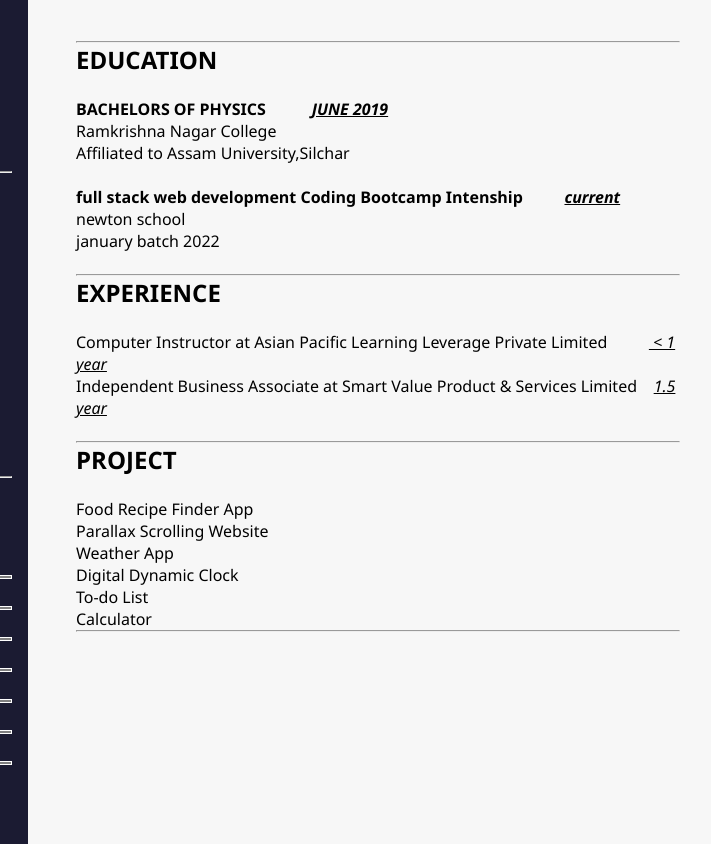
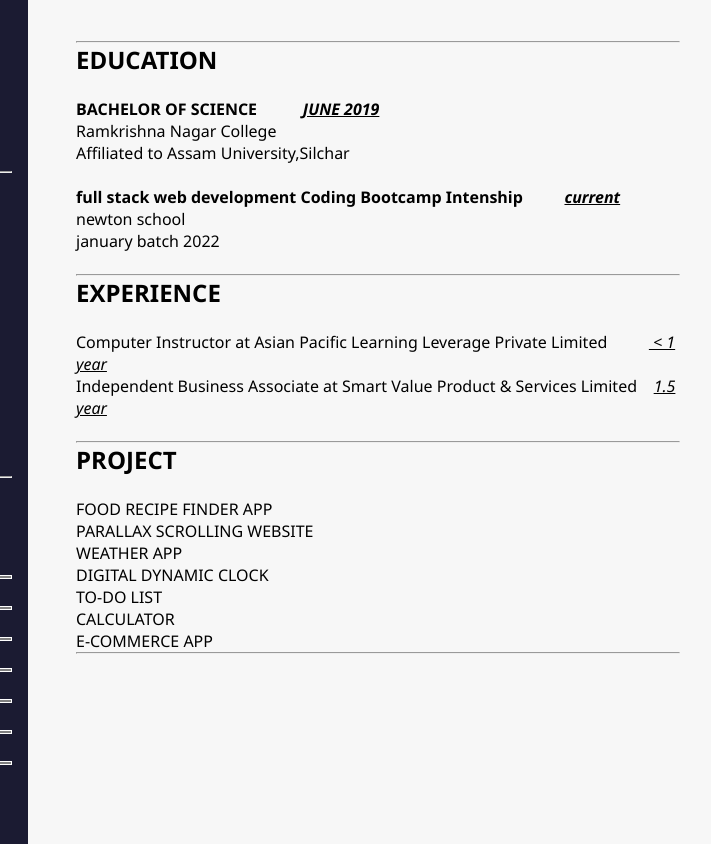
Before and after one commit to Ashish98th/Portfolio, a plain HTML site: page index.html in a window 1280 px wide. Shown: the part 412-1261 px from the top of the page, 336-1047 px from the left. Drawn offline with Linux system fonts and the light colour scheme.

Commit message:
updated index file

```diff
--- a/index.html
+++ b/index.html
@@ -74,7 +74,7 @@
         </section><hr>
         <section class="education">
             <h2 class="right-title">education</h2><br>
-            <h4>bachelors of Physics &nbsp; &nbsp; &nbsp; &nbsp; &nbsp; <i><u>June 2019</u></i></h4>
+            <h4>bachelor of Science &nbsp; &nbsp; &nbsp; &nbsp; &nbsp; <i><u>June 2019</u></i></h4>
             <p class="transform">Ramkrishna Nagar College</p>
             <p class="transform">Affiliated <span class="cap">to</span> Assam University,Silchar</p>
            <br>
@@ -89,17 +89,19 @@
                 <li class="transform">Computer Instructor <span class="cap">at</span> Asian Pacific Learning Leverage Private Limited&nbsp;&nbsp;&nbsp;&nbsp;&nbsp;&nbsp;&nbsp;&nbsp;&nbsp;&nbsp;<i><u> &lt; 1 <span class="cap">year</span></u></i></li>
                 <li class="transform">Independent Business Associate at Smart Value Product & Services Limited  &nbsp;&nbsp;&nbsp;<u><i>1.5 <span class="cap"></span> year</i></u></li><br>
         </section><hr>
-        <section class="project">
+        <section class="project-container">
             <h2 class="right-title">project</h2><br>
-          <ol>
-              <li class="transform">Food Recipe Finder App</li>
-              <li class="transform">Parallax Scrolling Website</li>
-              <li class="transform">Weather App</li>
-              <li class="transform">Digital Dynamic Clock</li>
-              <li class="transform">To-do List</li>
-              <li class="transform">Calculator</li>
+          <ul class="project-list">
 
-          </ol>
+            <li class="project">Food Recipe Finder App</li>
+              <li class="project">Parallax Scrolling Website</li>
+              <li class="project">Weather App</li>
+              <li class="project">Digital Dynamic Clock</li>
+              <li class="project">To-do List</li>
+              <li class="project">Calculator</li>
+              <li class="project">E-Commerce App</li>
+
+          </ul>
           <hr>
          </div>
         </section>
```
